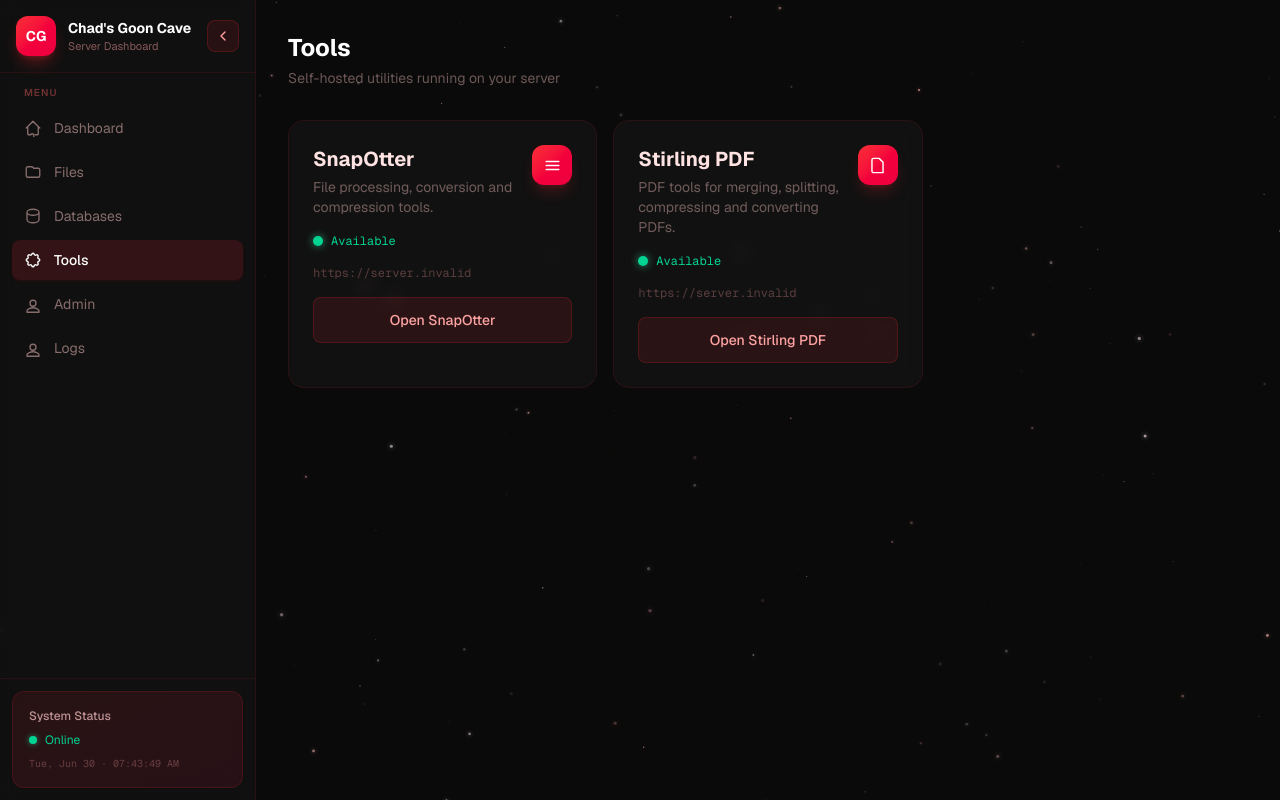
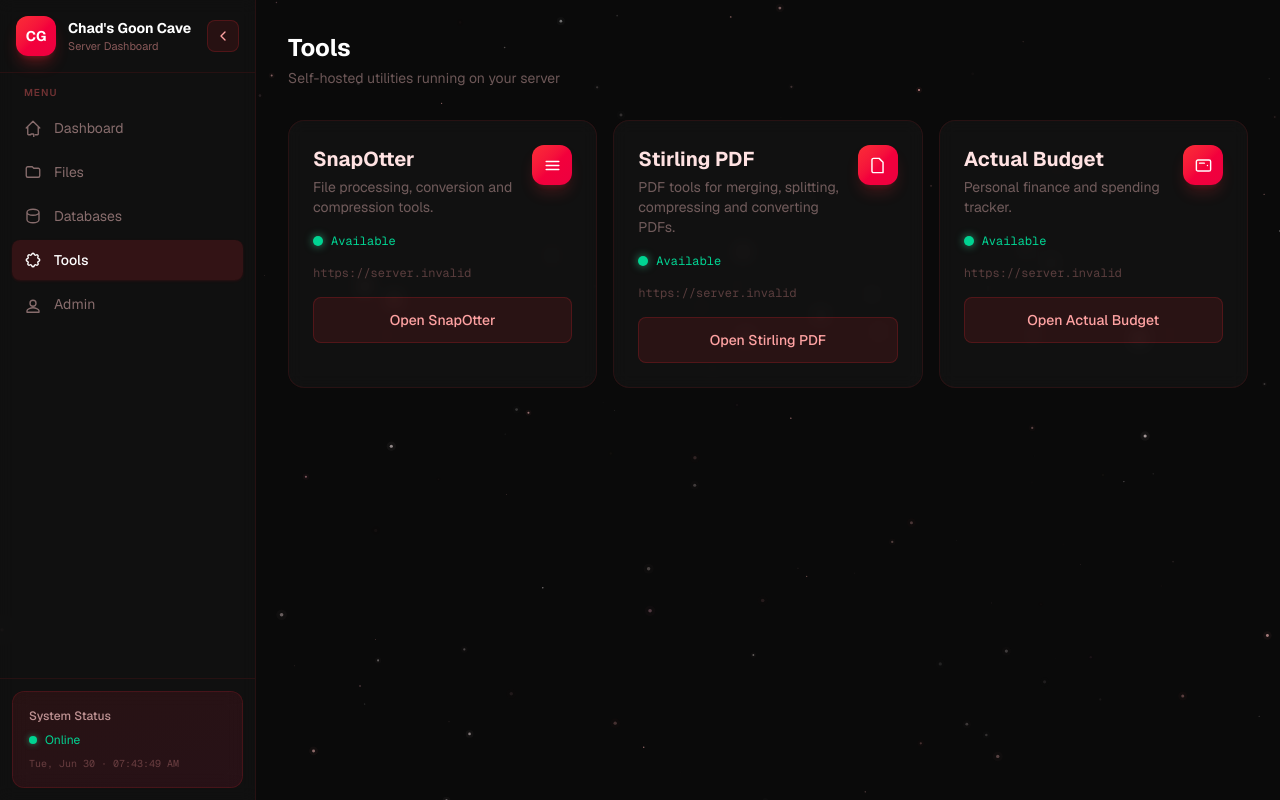
Before and after one commit to iSadChad/server_dashboard, a Next.js app: page /tools in a window 1280 px wide. Built offline with nearby package versions, Linux system fonts and the light colour scheme; no server answers.

Commit message:
feat(tools): add actual budget service and update navigation

```diff
--- a/app/api/admin/route.js
+++ b/app/api/admin/route.js
@@ -30,11 +30,17 @@ const SERVICE_CHECKS = [
     target: "http://127.0.0.1:1349",
   },
   {
+  name: "Actual Budget",
+  type: "http",
+  target: "http://127.0.0.1:5006",
+  },
+  {
     name: "PostgreSQL",
     type: "tcp",
     host: "127.0.0.1",
     port: 5432,
   },
+
 ];
 
 const STORAGE_PATHS = [
--- a/app/tools/page.js
+++ b/app/tools/page.js
@@ -13,6 +13,11 @@ export default function ToolsPage() {
 
   const stirlingPdfUrl = cleanUrl(
     process.env.NEXT_PUBLIC_STIRLING_PDF_URL || "http://100.82.53.61:8081"
+  );
+
+  const actualBudgetUrl = cleanUrl(
+    process.env.NEXT_PUBLIC_ACTUAL_BUDGET_URL ||
+      "https://chadsgooncave.tailbfa409.ts.net"
   );
 
   return (
@@ -40,6 +45,14 @@ export default function ToolsPage() {
             url={stirlingPdfUrl}
             buttonLabel="Open Stirling PDF"
             icon="M7 3h7l5 5v13H7a2 2 0 01-2-2V5a2 2 0 012-2z"
+          />
+
+          <ToolCard
+            title="Actual Budget"
+            description="Personal finance and spending tracker."
+            url={actualBudgetUrl}
+            buttonLabel="Open Actual Budget"
+            icon="M3 7a2 2 0 012-2h14a2 2 0 012 2v10a2 2 0 01-2 2H5a2 2 0 01-2-2V7zm14 5h.01M7 9h6"
           />
         </div>
       </div>
--- a/components/PageLayout.js
+++ b/components/PageLayout.js
@@ -35,7 +35,7 @@ const navItems = [
 { label: "Admin",
   href: "/admin",
   icon: "M12 15c2.21 0 4-1.79 4-4s-1.79-4-4-4-4 1.79-4 4 1.79 4 4 4zm0 2c-2.67 0-8 1.34-8 4v2h16v-2c0-2.66-5.33-4-8-4z",},
-{ label: "Logs", href: "/logs", icon: "M12 15c2.21 0 4-1.79 4-4s-1.79-4-4-4-4 1.79-4 4 1.79 4 4 4zm0 2c-2.67 0-8 1.34-8 4v2h16v-2c0-2.66-5.33-4-8-4z" }
+
 ];
 
 function Clock() {
```
